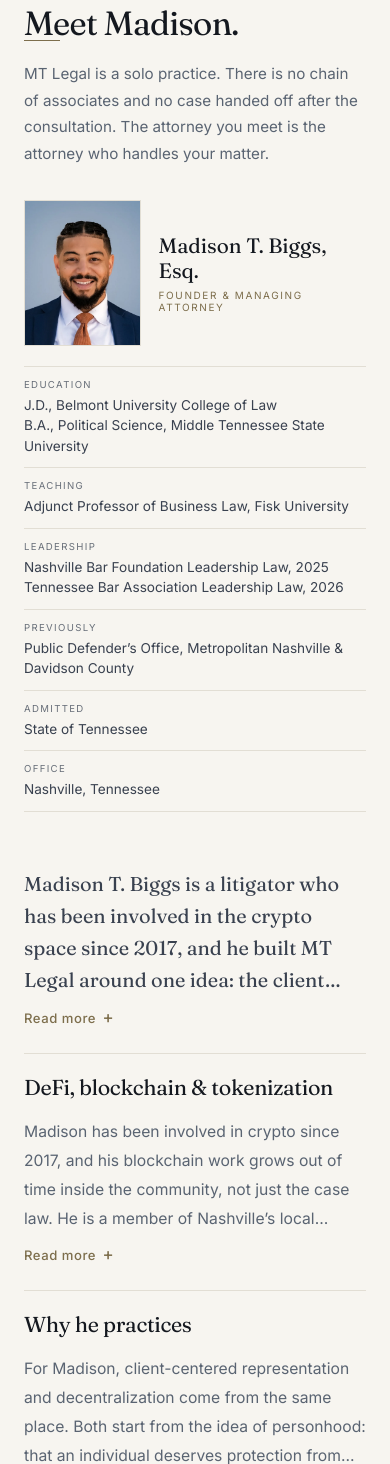
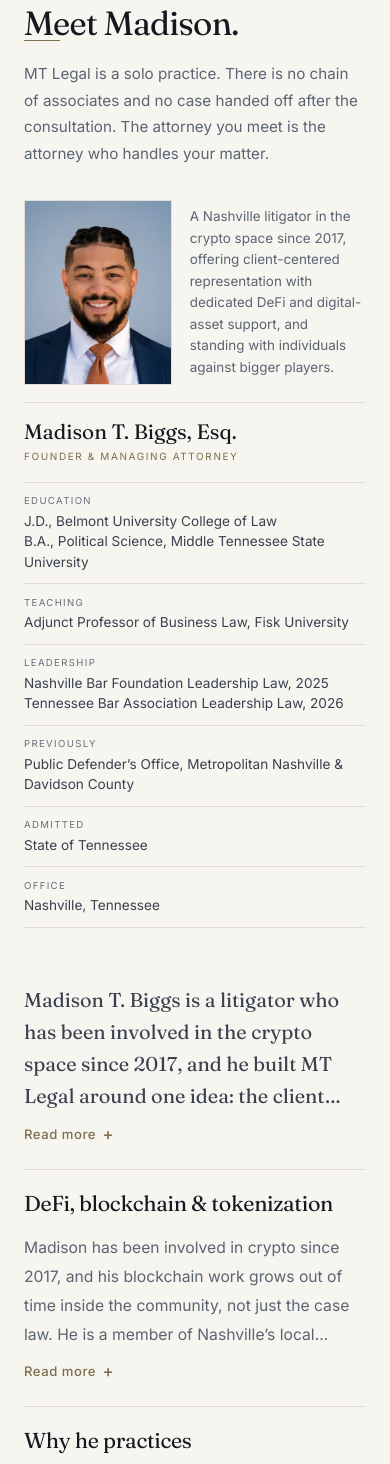
Before and after one commit to mtbiggs-legal/mt-legal-site, a Flask app: page /meet-the-firm in a window 390 px wide. Shown: the part 210-1674 px from the top of the page. Run offline with Flask 3, Linux system fonts and the light colour scheme; parts of the project's set-up code (start-up, migrations or seed data) failed here and were passed over.

Commit message:
style(meet): phones show photo and short bio side by side, name beneath
Co-Authored-By: Claude Opus 5.5 <noreply@anthropic.com>

```diff
--- a/templates/meet_the_firm.html
+++ b/templates/meet_the_firm.html
@@ -205,6 +205,36 @@
     .commit-grid { grid-template-columns: 1fr; }
     .law-quote-photo-content { padding: 2.5rem 1.5rem; }
   }
+  /* The short bio beside the photo is for phones only. */
+  .mp-short { display: none; }
+  @media (max-width: 700px) {
+    /* Phones: photo and short bio side by side, name and title beneath both. */
+    .mp-portrait {
+      grid-template-columns: clamp(110px, 38vw, 150px) 1fr;
+      align-items: start;
+      row-gap: 0;
+    }
+    .mp-portrait picture { grid-row: 1; }
+    .mp-short {
+      display: block;
+      grid-column: 2;
+      grid-row: 1;
+      align-self: center;
+      margin: 0;
+      font-size: .84rem;
+      line-height: 1.6;
+      color: var(--muted);
+    }
+    .mp-portrait .mp-name {
+      grid-column: 1 / -1;
+      grid-row: 2;
+      margin-top: 1.1rem;
+      padding-top: 1rem;
+      border-top: 1px solid var(--rule);
+    }
+    .mp-portrait .mp-title { grid-column: 1 / -1; grid-row: 3; }
+    .mp-portrait .mp-facts { grid-row: 4; }
+  }
 </style>
 {% endblock %}
 
@@ -233,6 +263,9 @@
            width="760" height="1141"
            alt="{{ partner.display }}, {{ partner.title }} of {{ firm_name }}" />
     </picture>
+    <p class="mp-short">A Nashville litigator in the crypto space since 2017, offering
+      client-centered representation with dedicated DeFi and digital-asset support, and
+      standing with individuals against bigger players.</p>
     <div class="mp-name">{{ partner.display }}</div>
     <div class="mp-title">{{ partner.title }}</div>
     <ul class="mp-facts">
```
